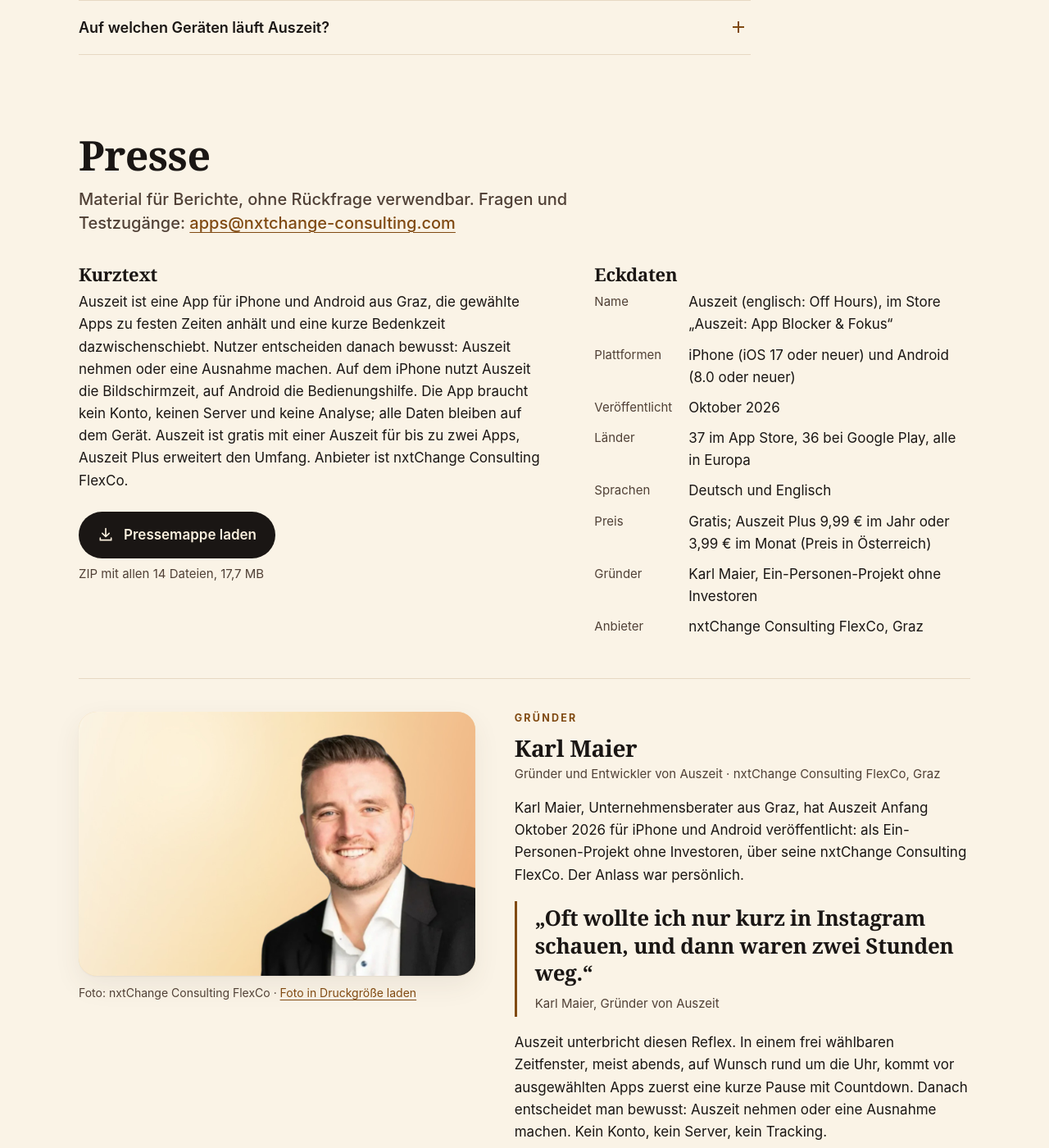
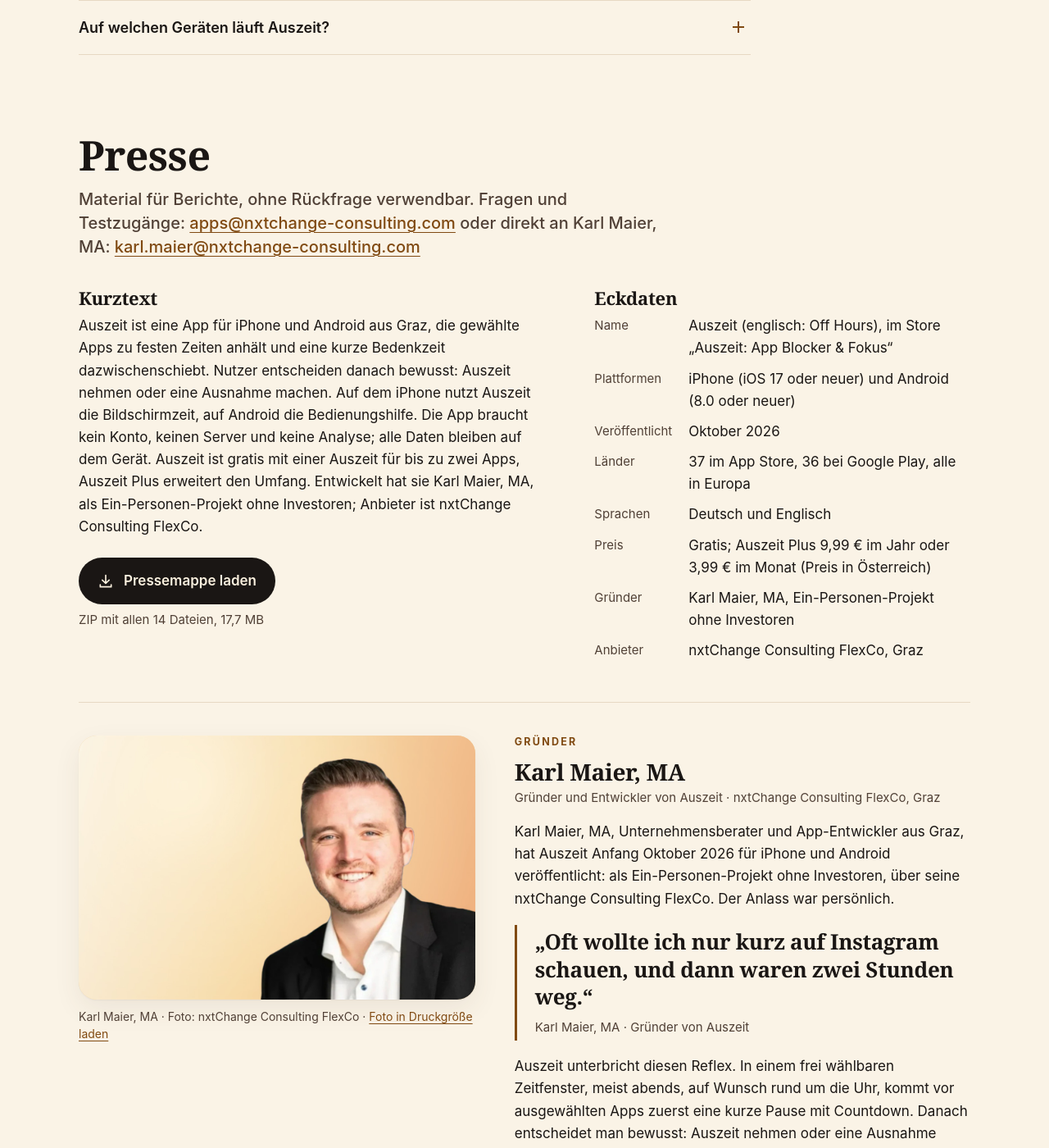
Before and after one commit to nxtChangeConsultingFlexCo/auszeit-legal, a Jekyll site: the page index.html, which Jekyll copies as it is, in a window 1280 px wide and 1400 px high, scrolled down 5546 px. Shown: the whole window at 82% size. Built offline with Jekyll 4.4.1, drawn with Linux system fonts in a browser that asks for light colours; some of the changed text lies outside the part shown.

Commit message:
Presse: Zitat „auf Instagram“, Karl Maier, MA, Direktkontakt, Beschreibung als Unternehmensberater und App-Entwickler, deutscher Hinweis zum Bedienungshilfe-Video
Name mit Titel im Gründerblock, in den Eckdaten, in der Bildunterschrift, in der Dateiliste, im Kurztext, im JSON-LD und
in den Metadaten des Gründerfotos (Pressemappen neu gebaut). Pressekontakt zusätzlich karl.maier@nxtchange-consulting.com.

Co-Authored-By: Claude Fable 5.1 <noreply@anthropic.com>

```diff
--- a/index.html
+++ b/index.html
@@ -43,7 +43,9 @@
     "@type": "Person",
     "@id": "https://auszeit.nxtchange.app/#karl-maier",
     "name": "Karl Maier",
+    "honorificSuffix": "MA",
     "jobTitle": "Gründer und Entwickler von Auszeit",
+    "email": "karl.maier@nxtchange-consulting.com",
     "worksFor": {
      "@id": "https://auszeit.nxtchange.app/#organisation"
     },
@@ -55,7 +57,7 @@
      "contentUrl": "https://auszeit.nxtchange.app/assets/press/karl-maier-1800x1200.jpg",
      "creditText": "nxtChange Consulting FlexCo",
      "copyrightNotice": "nxtChange Consulting FlexCo",
-     "caption": "Karl Maier, Gründer und Entwickler von Auszeit, Porträt im Querformat"
+     "caption": "Karl Maier, MA, Gründer und Entwickler von Auszeit, Porträt im Querformat"
     }
    },
    "address": {
@@ -441,11 +443,11 @@
 
   <section class="wrap section press" id="presse">
     <h2>Presse</h2>
-    <p class="sub">Material für Berichte, ohne Rückfrage verwendbar. Fragen und Testzugänge: <a href="mailto:apps@nxtchange-consulting.com">apps@nxtchange-consulting.com</a></p>
+    <p class="sub">Material für Berichte, ohne Rückfrage verwendbar. Fragen und Testzugänge: <a href="mailto:apps@nxtchange-consulting.com">apps@nxtchange-consulting.com</a> oder direkt an Karl Maier, MA: <a href="mailto:karl.maier@nxtchange-consulting.com">karl.maier@nxtchange-consulting.com</a></p>
     <div class="press-grid" style="margin-top:28px">
       <div>
         <h3>Kurztext</h3>
-        <p>Auszeit ist eine App für iPhone und Android aus Graz, die gewählte Apps zu festen Zeiten anhält und eine kurze Bedenkzeit dazwischenschiebt. Nutzer entscheiden danach bewusst: Auszeit nehmen oder eine Ausnahme machen. Auf dem iPhone nutzt Auszeit die Bildschirmzeit, auf Android die Bedienungshilfe. Die App braucht kein Konto, keinen Server und keine Analyse; alle Daten bleiben auf dem Gerät. Auszeit ist gratis mit einer Auszeit für bis zu zwei Apps, Auszeit Plus erweitert den Umfang. Anbieter ist nxtChange Consulting FlexCo.</p>
+        <p>Auszeit ist eine App für iPhone und Android aus Graz, die gewählte Apps zu festen Zeiten anhält und eine kurze Bedenkzeit dazwischenschiebt. Nutzer entscheiden danach bewusst: Auszeit nehmen oder eine Ausnahme machen. Auf dem iPhone nutzt Auszeit die Bildschirmzeit, auf Android die Bedienungshilfe. Die App braucht kein Konto, keinen Server und keine Analyse; alle Daten bleiben auf dem Gerät. Auszeit ist gratis mit einer Auszeit für bis zu zwei Apps, Auszeit Plus erweitert den Umfang. Entwickelt hat sie Karl Maier, MA, als Ein-Personen-Projekt ohne Investoren; Anbieter ist nxtChange Consulting FlexCo.</p>
         <a class="kit" href="./assets/press/auszeit-pressemappe-de.zip" download><svg viewBox="0 0 24 24" aria-hidden="true" focusable="false"><path d="M12 3v12m0 0-5-5m5 5 5-5M4 17v3h16v-3" fill="none" stroke="currentColor" stroke-width="2" stroke-linecap="round" stroke-linejoin="round"/></svg><span>Pressemappe laden</span></a>
         <p class="price">ZIP mit allen 14 Dateien, 17,7 MB</p>
       </div>
@@ -458,24 +460,24 @@
           <dt>Länder</dt><dd>37 im App Store, 36 bei Google Play, alle in Europa</dd>
           <dt>Sprachen</dt><dd>Deutsch und Englisch</dd>
           <dt>Preis</dt><dd>Gratis; Auszeit Plus 9,99 € im Jahr oder 3,99 € im Monat (Preis in Österreich)</dd>
-          <dt>Gründer</dt><dd>Karl Maier, Ein-Personen-Projekt ohne Investoren</dd>
+          <dt>Gründer</dt><dd>Karl Maier, MA, Ein-Personen-Projekt ohne Investoren</dd>
           <dt>Anbieter</dt><dd>nxtChange Consulting FlexCo, Graz</dd>
         </dl>
       </div>
     </div>
     <div class="founder" id="gruender">
       <figure class="founder-photo">
-        <img src="./assets/img/karl-maier-1200x800.jpg" alt="Karl Maier, Gründer und Entwickler von Auszeit, Porträt im Querformat" width="1200" height="800" loading="lazy" decoding="async">
-        <figcaption>Foto: nxtChange Consulting FlexCo · <a href="./assets/press/karl-maier-1800x1200.jpg" download>Foto in Druckgröße laden</a></figcaption>
+        <img src="./assets/img/karl-maier-1200x800.jpg" alt="Karl Maier, MA, Gründer und Entwickler von Auszeit, Porträt im Querformat" width="1200" height="800" loading="lazy" decoding="async">
+        <figcaption>Karl Maier, MA · Foto: nxtChange Consulting FlexCo · <a href="./assets/press/karl-maier-1800x1200.jpg" download>Foto in Druckgröße laden</a></figcaption>
       </figure>
       <div class="founder-text">
         <p class="label">Gründer</p>
-        <h3>Karl Maier</h3>
+        <h3>Karl Maier, MA</h3>
         <p class="req">Gründer und Entwickler von Auszeit · nxtChange Consulting FlexCo, Graz</p>
-        <p>Karl Maier, Unternehmensberater aus Graz, hat Auszeit Anfang Oktober 2026 für iPhone und Android veröffentlicht: als Ein-Personen-Projekt ohne Investoren, über seine nxtChange Consulting FlexCo. Der Anlass war persönlich.</p>
+        <p>Karl Maier, MA, Unternehmensberater und App-Entwickler aus Graz, hat Auszeit Anfang Oktober 2026 für iPhone und Android veröffentlicht: als Ein-Personen-Projekt ohne Investoren, über seine nxtChange Consulting FlexCo. Der Anlass war persönlich.</p>
         <blockquote>
-          <p>„Oft wollte ich nur kurz in Instagram schauen, und dann waren zwei Stunden weg.“</p>
-          <footer>Karl Maier, Gründer von Auszeit</footer>
+          <p>„Oft wollte ich nur kurz auf Instagram schauen, und dann waren zwei Stunden weg.“</p>
+          <footer>Karl Maier, MA · Gründer von Auszeit</footer>
         </blockquote>
         <p>Auszeit unterbricht diesen Reflex. In einem frei wählbaren Zeitfenster, meist abends, auf Wunsch rund um die Uhr, kommt vor ausgewählten Apps zuerst eine kurze Pause mit Countdown. Danach entscheidet man bewusst: Auszeit nehmen oder eine Ausnahme machen. Kein Konto, kein Server, kein Tracking.</p>
         <p class="fine">Zitat und Text sind für Berichte frei verwendbar.</p>
@@ -514,7 +516,7 @@
       <div>
         <h4>Gründerfoto</h4>
         <ul>
-            <li><a href="./assets/press/karl-maier-1800x1200.jpg" download>Karl Maier, Querformat 3:2</a><small>JPEG, 1800 × 1200 px, 170 KB, Foto: nxtChange Consulting FlexCo</small></li>
+            <li><a href="./assets/press/karl-maier-1800x1200.jpg" download>Karl Maier, MA · Querformat 3:2</a><small>JPEG, 1800 × 1200 px, 170 KB, Foto: nxtChange Consulting FlexCo</small></li>
         </ul>
       </div>
     </div>
--- a/llms.txt
+++ b/llms.txt
@@ -8,7 +8,8 @@
 - Preis / Price: gratis mit einer Auszeit für bis zu zwei Apps; Auszeit Plus 9,99 € im Jahr oder 3,99 € im Monat (Preis in Österreich) / free with one schedule for up to two apps; Off Hours Plus €9.99 a year or €3.99 a month (Austrian price)
 - Verfügbar / Available: 37 Länder im App Store, 36 bei Google Play, alle in Europa; Deutsch und Englisch
 - Anbieter / Developer: nxtChange Consulting FlexCo, Neugasse 9/1, 8045 Graz, Österreich; apps@nxtchange-consulting.com
-- Gründer und Entwickler / Founder and developer: Karl Maier, Graz; Ein-Personen-Projekt ohne Investoren / one-person project without investors
+- Gründer und Entwickler / Founder and developer: Karl Maier, MA, Graz; Ein-Personen-Projekt ohne Investoren / one-person project without investors
+- Pressekontakt / Press contact: karl.maier@nxtchange-consulting.com (direkt / direct), apps@nxtchange-consulting.com
 
 ## Deutsch
 
```
Also changed, not shown: other parts of index.html (+1 -1 lines), en/index.html (+12 -10 lines), tools/build_site.py (+32 -25 lines), assets/img/karl-maier-1200x800.jpg, assets/press/karl-maier-1800x1200.jpg, 4 other files.
